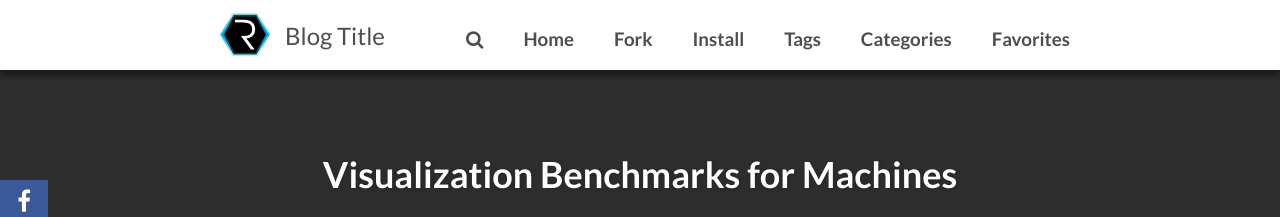
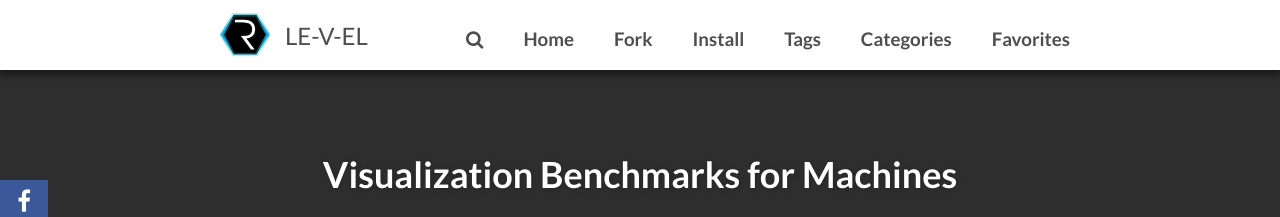
Before and after one commit to ShivareddySGn/ShivareddySGn.github.io, a Jekyll site: the page built from index.html, in a window 1280 px wide. Shown: the top 217 px of the page. Built offline with Jekyll 4.4.1, drawn with Linux system fonts in a browser that asks for light colours; nearby versions of some CDN libraries; the list of posts is cut into pages by our own code; comment, search, counter and statistics services are not loaded.

Commit message:
Update _config.yml

```diff
--- a/_config.yml
+++ b/_config.yml
@@ -1,4 +1,4 @@
-title:            Blog Title
+title:            LE-V-EL
 description:      Describe your website here.
 
 # put your disqus here
```
